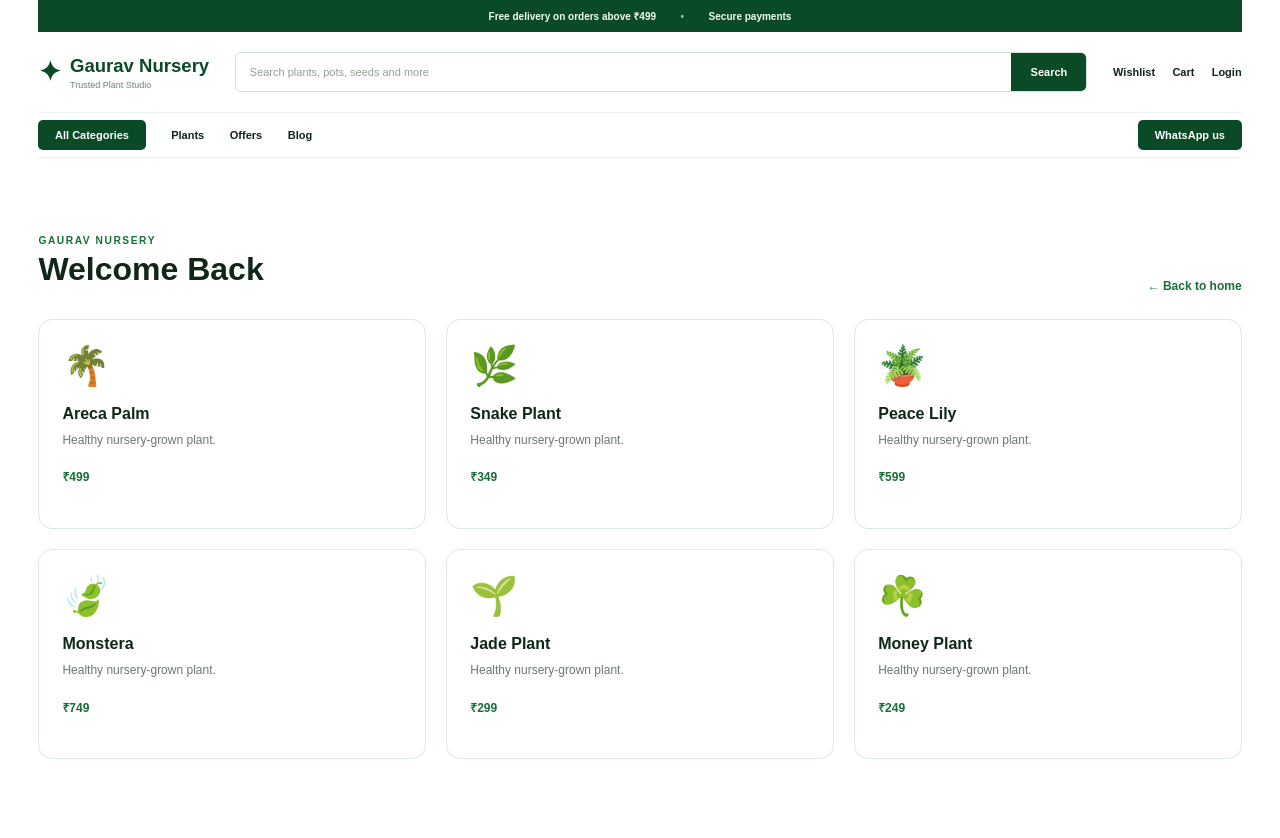
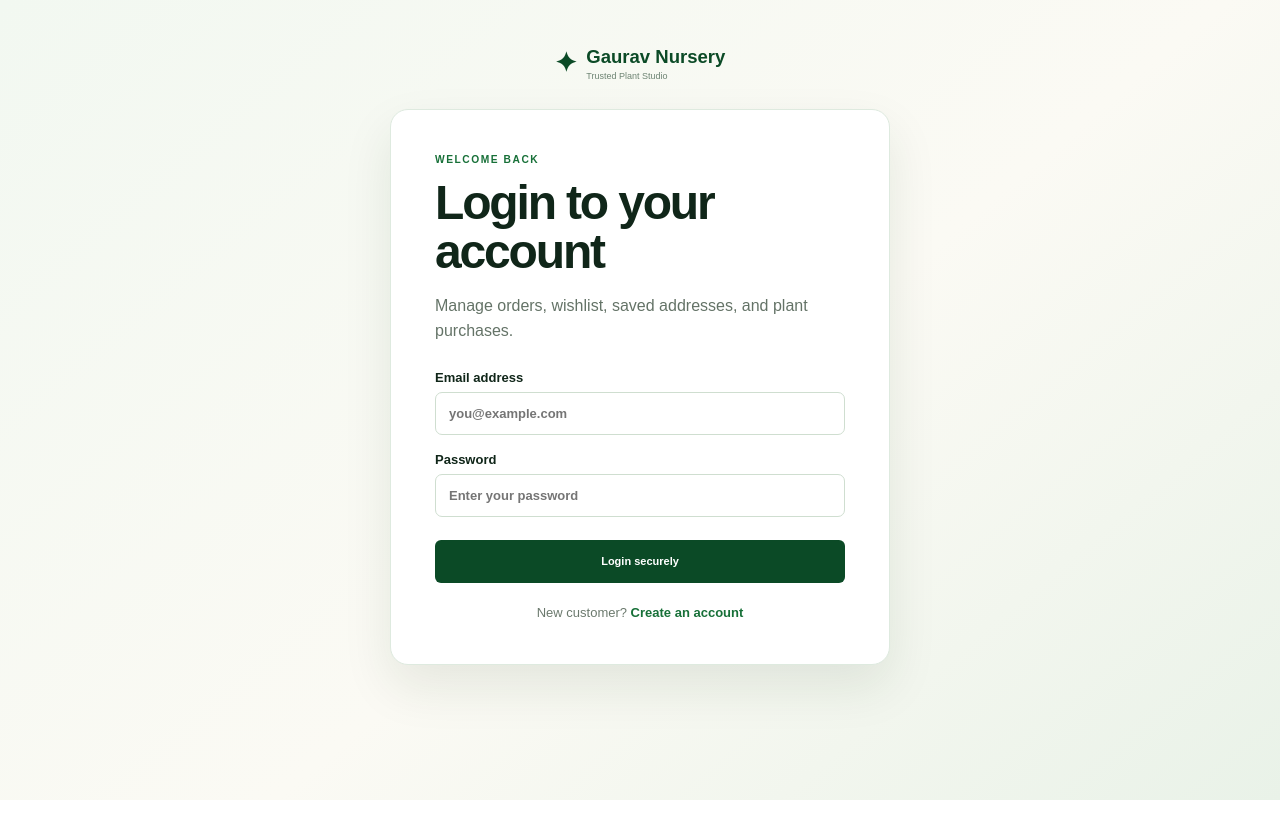
Before and after one commit to nurserygaurav-lgtm/gaurav-nursery, a Next.js app in the folder apps/customer-web/: page /login in a window 1280 px wide. Shown: the top 838 px of the page. After the commit the page ends 800 px from the top, so only its background shows below. Built offline with nearby package versions, Linux system fonts and the light colour scheme; no server answers.

Commit message:
Add functional login and full-width layout

```diff
--- /dev/null
+++ b/apps/customer-web/app/login/page.tsx
@@ -0,0 +1,29 @@
+'use client';
+
+import { FormEvent, useState } from 'react';
+
+const apiUrl = `${(process.env.NEXT_PUBLIC_LEGACY_API_URL || 'https://gaurav-nursery.onrender.com').replace(/\/$/, '')}/api`;
+
+export default function LoginPage() {
+  const [email, setEmail] = useState('');
+  const [password, setPassword] = useState('');
+  const [message, setMessage] = useState('');
+  const [loading, setLoading] = useState(false);
+
+  async function submit(event: FormEvent<HTMLFormElement>) {
+    event.preventDefault();
+    setLoading(true); setMessage('');
+    try {
+      const response = await fetch(`${apiUrl}/auth/login`, { method: 'POST', headers: { 'Content-Type': 'application/json' }, body: JSON.stringify({ email, password }) });
+      const data = await response.json();
+      if (!response.ok || !data?.token) throw new Error(data?.message || 'Unable to log in');
+      window.localStorage.setItem('gaurav_nursery_token', data.token);
+      window.localStorage.setItem('gaurav_nursery_user', JSON.stringify(data.user));
+      const roleHome = data.user?.role === 'admin' ? '/admin' : data.user?.role === 'seller' ? '/seller' : '/';
+      window.location.assign(roleHome);
+    } catch (error) { setMessage(error instanceof Error ? error.message : 'Unable to log in'); }
+    finally { setLoading(false); }
+  }
+
+  return <main className="auth-page"><a className="logo" href="/"><b>✦</b><span>Gaurav Nursery<small>Trusted Plant Studio</small></span></a><section className="auth-card"><p className="eyebrow">WELCOME BACK</p><h1>Login to your account</h1><p>Manage orders, wishlist, saved addresses, and plant purchases.</p><form onSubmit={submit}><label>Email address<input type="email" value={email} onChange={(event) => setEmail(event.target.value)} required placeholder="you@example.com" /></label><label>Password<input type="password" value={password} onChange={(event) => setPassword(event.target.value)} required placeholder="Enter your password" /></label>{message && <p className="auth-message">{message}</p>}<button className="button" disabled={loading}>{loading ? 'Logging in…' : 'Login securely'}</button></form><p className="auth-footer">New customer? <a href="/register">Create an account</a></p></section></main>;
+}
--- a/apps/customer-web/app/styles.css
+++ b/apps/customer-web/app/styles.css
@@ -11,7 +11,7 @@ html { background: #fff; }
 body { margin: 0; color: var(--ink); font-family: Arial, Helvetica, sans-serif; }
 a { color: inherit; text-decoration: none; }
 button, input { font: inherit; }
-main { width: min(100%, 1440px); margin: 0 auto; padding: 0 clamp(16px, 3vw, 48px) clamp(48px, 7vw, 96px); }
+main { width: 100%; margin: 0 auto; padding: 0 clamp(16px, 3vw, 64px) clamp(48px, 7vw, 96px); }
 
 .offerbar { background: var(--green); color: #effff1; text-align: center; font-size: clamp(10px, .78vw, 13px); font-weight: 700; padding: 9px 16px; }
 .offerbar span { padding: 0 clamp(8px, 1.7vw, 24px); color: #8bc49a; }
@@ -104,3 +104,8 @@ h2 { margin: 6px 0; font-size: clamp(28px, 2.5vw, 43px); line-height: 1.1; }
 .product-loading { min-height: 280px; background: linear-gradient(110deg, #f3f7f3 35%, #fff 50%, #f3f7f3 65%); background-size: 200% 100%; animation: loading 1.2s linear infinite; }
 .store-message { margin: -8px 0 20px; color: var(--green-2); font-size: 14px; font-weight: 700; }
 @keyframes loading { to { background-position-x: -200%; } }
+
+.auth-page { min-height: 100vh; display: grid; place-items: center; align-content: center; gap: 28px; background: linear-gradient(140deg, #f2f8f1, #fbfaf4 55%, #e9f2e8); }
+.auth-card { width: min(100%, 500px); border: 1px solid var(--line); border-radius: 18px; background: #fff; padding: clamp(25px, 4vw, 44px); box-shadow: 0 22px 50px #12371818; }
+.auth-card h1 { font-size: clamp(32px, 4vw, 48px); margin-bottom: 12px; }.auth-card > p:not(.eyebrow):not(.auth-footer) { color: #647367; line-height: 1.6; }
+.auth-card form { display: grid; gap: 17px; margin-top: 26px; }.auth-card label { display: grid; gap: 7px; color: var(--ink); font-size: 13px; font-weight: 700; }.auth-card input { width: 100%; border: 1px solid #cfded0; border-radius: 7px; padding: 13px; color: var(--ink); outline-color: var(--green-2); }.auth-card form .button { width: 100%; margin-top: 6px; }.auth-card button:disabled { opacity: .65; cursor: wait; }.auth-message { margin: 0; color: #bb2f2f; font-weight: 700; font-size: 13px; }.auth-footer { margin: 22px 0 0; text-align: center; color: #6b796d; font-size: 13px; }.auth-footer a { color: var(--green-2); font-weight: 700; }
```
